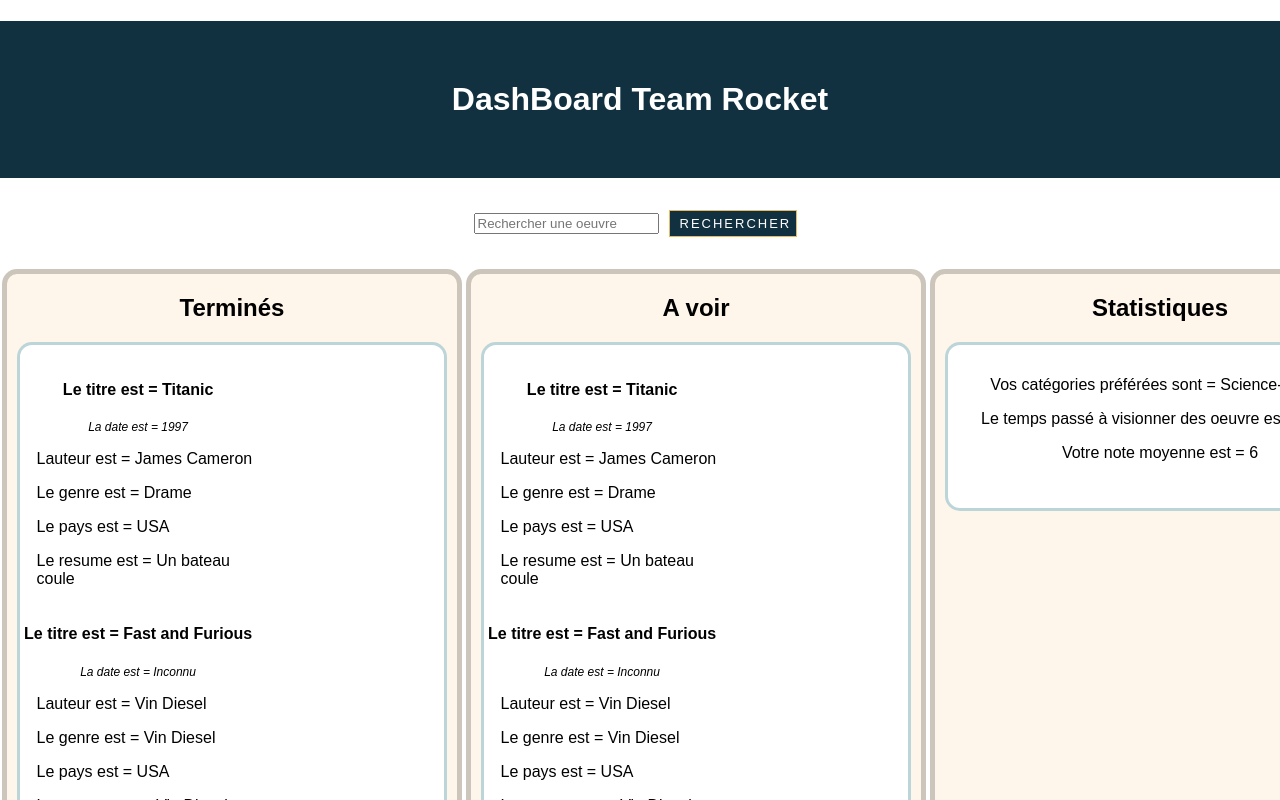
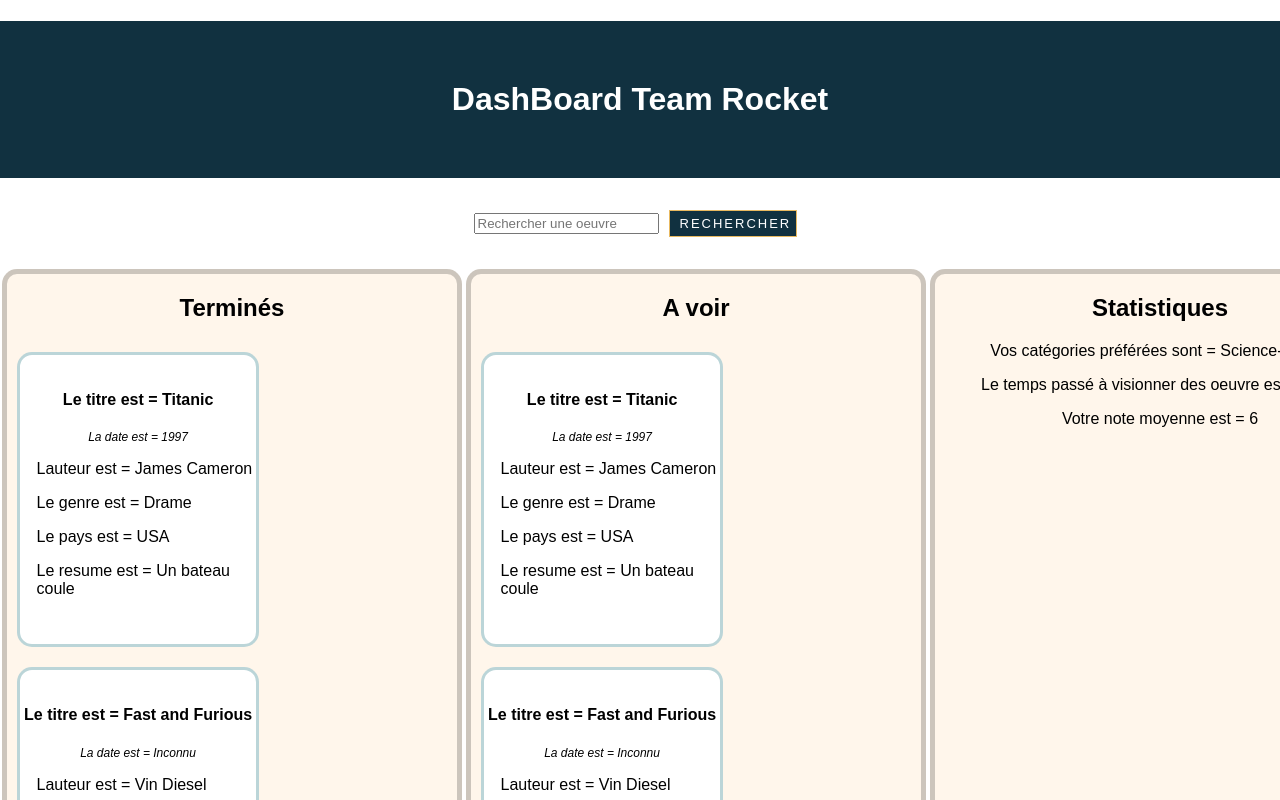
Before and after one commit to Figueto/TeamRocket, a React (Create React App) app: page / in a window 1280 px wide. Shown: the top 800 px of the page. Built offline with nearby package versions, Linux system fonts and the light colour scheme.

Commit message:
oeuvre css

```diff
--- a/src/App.css
+++ b/src/App.css
@@ -11,19 +11,6 @@
   font-size: large;
 }
 
-.Oeuvre {
-padding-top: 15px;
-padding-bottom:30px;
-margin: 10px;
-box-sizing:content-box;
-box-sizing: unset;
-border:3px rgba(31, 117, 127, .3) solid;
-border-radius:15px;
-background-color: rgba(255, 255, 255, 1);
-
-
-
-}
 
 .Grille{
   display:grid;
--- /dev/null
+++ b/src/components/oeuvre.css
@@ -0,0 +1,10 @@
+.oeuvre-wrap {
+padding-top: 15px;
+padding-bottom:30px;
+margin: 10px;
+box-sizing:content-box;
+box-sizing: unset;
+border:3px rgba(31, 117, 127, .3) solid;
+border-radius:15px;
+background-color: rgba(255, 255, 255, 1);
+}
--- a/src/components/oeuvre.js
+++ b/src/components/oeuvre.js
@@ -1,4 +1,5 @@
 import * as React from 'react';
+import './oeuvre.css'
 
 
 export default class Oeuvre extends React.Component {
@@ -17,6 +18,7 @@ export default class Oeuvre extends React.Component {
 		const  content = <div className='Oeuvre'>
 			{films.map(film => {
 				return <tr key={film.id}>
+				<div className = "oeuvre-wrap">
 				      <h4> Le titre est = {film.titre} </h4>
 				      <p className='Date'> La date est = {film.date} </p>
 				      <div className = 'InfosOeuvre'>
@@ -25,7 +27,8 @@ export default class Oeuvre extends React.Component {
 					      <p className = 'Pays'> Le pays est = {film.pays} </p>
 					      <p className = 'Resume'> Le resume est = {film.resume} </p>
 				      </div>
-			     </tr>
+			    </div>
+			    </tr>
 		 	})}
 	    </div>
 	    return content;
```
